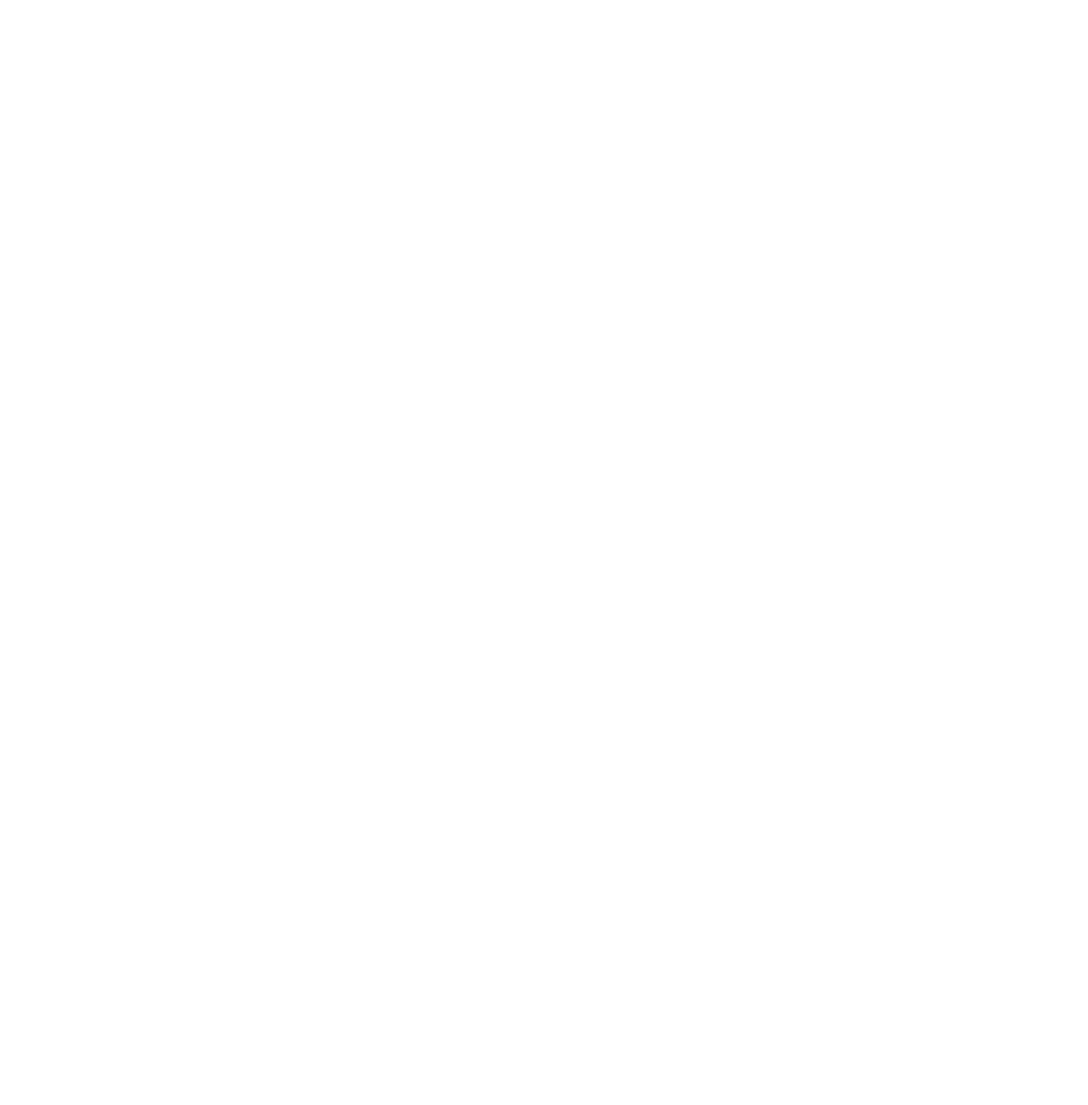
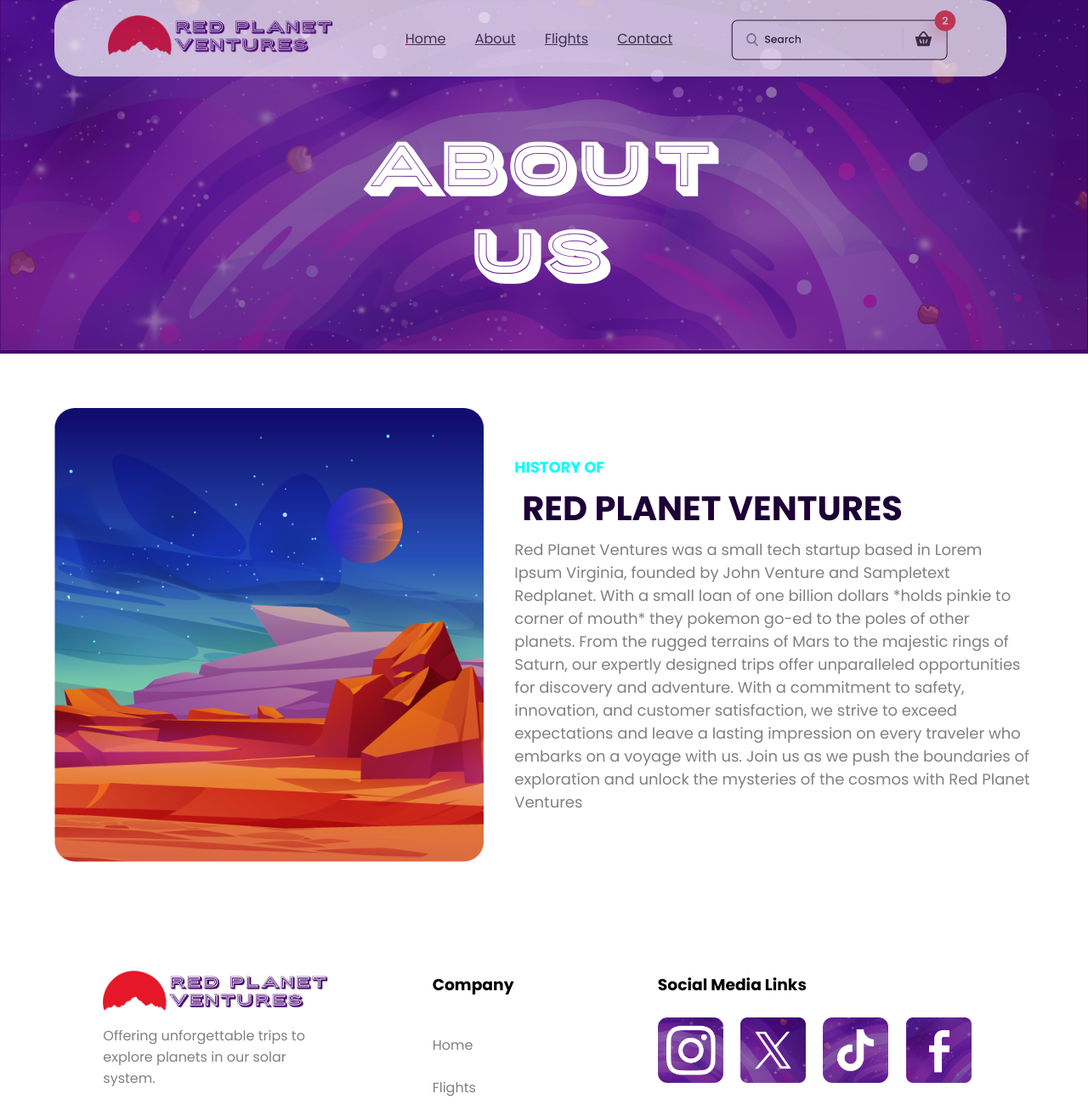
Before and after one commit to TristanLeech/redplanetrepo, a plain HTML site: page pages/about.html in a window 1280 px wide. Shown: the top 1300 px of the page at 85% size. Before the commit the page ends 800 px from the top, so only its background shows below. Drawn offline with Linux system fonts and the light colour scheme.

Commit message:
About Page

```diff
--- a/css/main.css
+++ b/css/main.css
@@ -196,6 +196,36 @@ fieldset{
   align-items: center;
   padding: 4em 4em;
   justify-content: space-between;
+}
+
+.aboutAbout{
+  background-color: white;
+  display: flex;
+  justify-content: center;
+  align-items: center;
+  padding: 4em 4em;
+  justify-content: space-between;
+}
+.aboutAboutFlex p{
+  color:gray;
+  font-family: 'Poppins', regular;
+  font-size: 18px;
+  margin: 0;
+  padding-left: 2em;
+}
+.aboutAboutFlex h3{
+  color:aqua;
+  font-family: 'Poppins', medium;
+  font-size: 18px;
+  margin: 0;
+  padding-left: 2em;
+}
+.aboutAboutFlex h2{
+  color:rgb(29, 0, 55);
+  font-family: 'Poppins', bold;
+  font-size: 40px;
+  margin: 5px;
+  padding-left: 1em;
 }
 
 .aboutFlex{
--- a/pages/about.html
+++ b/pages/about.html
@@ -0,0 +1,87 @@
+<!DOCTYPE html>
+<html lang="en">
+
+<head>
+    <meta charset="UTF-8">
+    <meta http-equiv="X-UA-Compatible" content="IE=edge">
+    <meta name="viewport" content="width=device-width, initial-scale=1.0">
+    <title>Red Planet Ventures</title>
+    <meta name="keywords" content="HTML, CSS, JavaScript, Bootstrap, Template">
+    <meta name="author" content="Tristan Leech, 241365">
+    <link rel="stylesheet" href="../css/main.css">
+    <link rel="preconnect" href="https://fonts.googleapis.com">
+<link rel="preconnect" href="https://fonts.gstatic.com" crossorigin>
+<link href="https://fonts.googleapis.com/css2?family=Poppins:ital,wght@0,100;0,200;0,300;0,400;0,500;0,600;0,700;0,800;0,900;1,100;1,200;1,300;1,400;1,500;1,600;1,700;1,800;1,900&display=swap" rel="stylesheet">
+</head>
+
+<body>
+    <header>
+        <div class="contactImage">
+            <nav>
+                <div class="topNav">
+                    <div class="navFlex"><a href="../index.html"><img src="../assets/images/logo.png" width="266px" height="48px"></a></div>
+                    <div class="navFlex">
+                        <a href="../index.html">Home</a>
+                        <a class="active" href="../pages/about.html">About</a>
+                        <a href="../pages/flights.html">Flights</a>
+                        <a href="../pages/contact.html">Contact</a>
+                    </div>
+                    <div class="logo"><p><img src="../assets/images/searchBar.png" width="266px" style="padding-right: 10px;"></p></div>
+                </div>
+
+                <div class="contactUs">
+                        <h1>ABOUT<br>US</h1>
+                </div>
+            </nav>
+        </div>
+    </header>
+
+    <section>
+        <div class="about">
+            <img src="../assets/images/marsSliderClipped2.png" width="607px" height="534">
+            <div class="aboutAboutFlex">
+                <h3>HISTORY OF</h3>
+                <H2>RED PLANET VENTURES</H2>
+                <p>Red Planet Ventures was a small tech startup based in Lorem Ipsum Virginia, founded by John Venture and Sampletext Redplanet. With a small loan of one billion dollars *holds pinkie to corner of mouth* they pokemon go-ed to the poles of other planets. From the rugged terrains of Mars to the majestic rings of Saturn, our expertly designed trips offer unparalleled opportunities for discovery and adventure. With a commitment to safety, innovation, and customer satisfaction, we strive to exceed expectations and leave a lasting impression on every traveler who embarks on a voyage with us. Join us as we push the boundaries of exploration and unlock the mysteries of the cosmos with Red Planet Ventures</p>
+            </div>
+        </div>
+    </section>
+
+
+    <footer>
+        <div class="copyFlex">
+            <div class="footerFlex">
+                <div class="flFlex">
+                    <img src="../assets/images/logo.png" width="266" height="48">
+                    <p>Offering unforgettable trips to<br>explore planets in our solar<br>system.</p>
+                </div>
+                <div class="linksFlex">
+                    <h3>Company</h3>
+                    <a href="../index.html"><br>Home</a>
+                    <a href="../pages/flights.html"><br>Flights</a>
+                    <a href="../pages/contact.html"><br>Contact</a>
+                </div>
+                <div class="socialsFlex">
+                    <h3>Social Media Links</h3>
+                    <div class="slinksFlex">
+                        <a href="../pages/contact.html"><img src="/assets/images/smInstagram.png" width="77" height="77"></a>
+                        <a href="../pages/contact.html"><img src="/assets/images/smX.png" width="77" height="77"></a>
+                        <a href="../pages/contact.html"><img src="/assets/images/smTicktock.png" width="77" height="77"></a>
+                        <a href="../pages/contact.html"><img src="/assets/images/smFacebook.png" width="77" height="77"></a>
+                    </div>
+                </div>
+            </div>
+            <div class="legalsFlex">
+                <p>All Rights Reserved @ Open Window 2024</p>
+                <div>
+                    <a href="../pages/contact.html">Terms & Conditions</a>
+                    <a href="../pages/contact.html">Privacy Policy</a>
+                </div>
+
+            </div>
+        </div>
+    </footer>
+
+</body>
+
+</html>
```
Also changed, not shown: index.html (+2 -1 lines), pages/contact.html (+1 -0 lines), pages/flights.html (+1 -0 lines).
